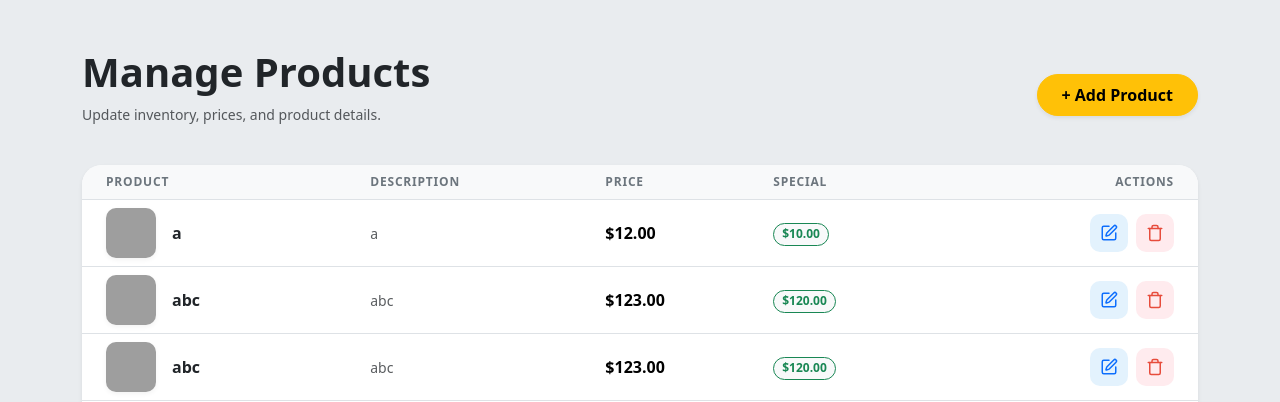
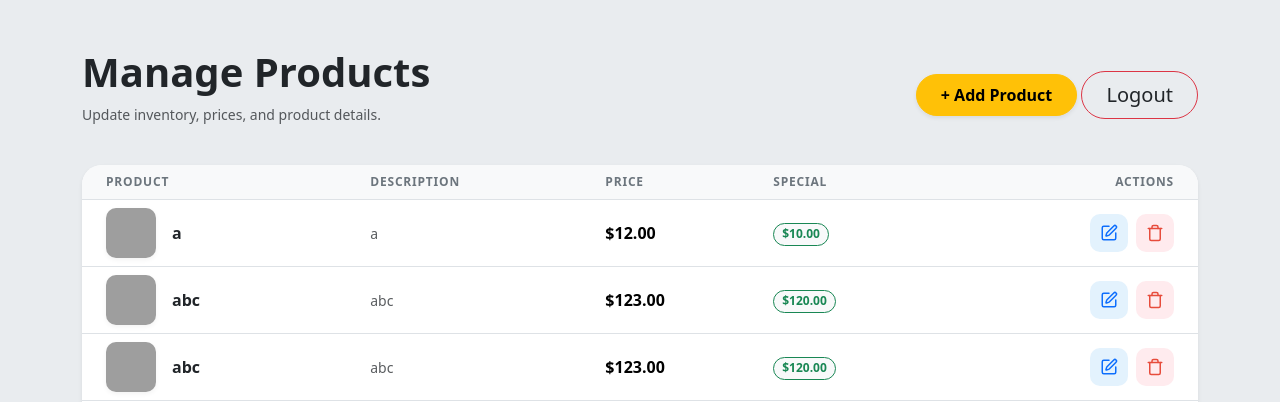
Before and after one commit to ny1411/e-commerce, a PHP site: page /app/admin/views/ViewProducts.view.inc.php in a window 1280 px wide. Shown: the top 402 px of the page. Run offline with PHP 8.4, Linux system fonts and the light colour scheme; data comes from the database, SQL or seed files in the repository; grey boxes are pictures that could not be loaded.

Commit message:
feat: add logout button to handle admin and user logout

```diff
--- a/app/admin/views/ViewProducts.view.inc.php
+++ b/app/admin/views/ViewProducts.view.inc.php
@@ -25,9 +25,16 @@ $products = $_SESSION['all_products'] ?? [];
                 <h1 class="fw-bold">Manage Products</h1>
                 <p class="text-muted small">Update inventory, prices, and product details.</p>
             </div>
-            <a href="../admin/product/create" class="btn btn-warning rounded-pill px-4 py-2 fw-bold shadow-sm btn-cart">
-                + Add Product
-            </a>
+            <div>
+                <a href="../admin/product/create"
+                    class="btn btn-warning rounded-pill px-4 py-2 fw-bold shadow-sm btn-cart">
+                    + Add Product
+                </a>
+                <a href="../../app/core/Logout.inc.php" type="submit"
+                    class="btn btn-outline-danger btn-lg text-dark rounded-pill px-4">
+                    Logout
+                </a>
+            </div>
         </div>
 
         <div class="card manage-products-card shadow-sm overflow-hidden">
```
Also changed, not shown: app/core/Logout.inc.php (added, +9 -0 lines), app/users/views/ViewProducts.view.inc.php (+10 -3 lines).
